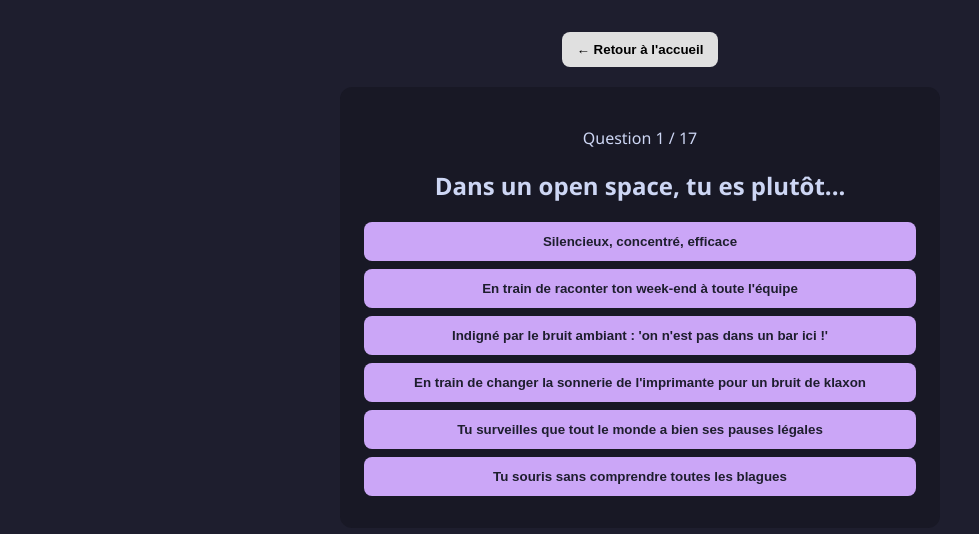
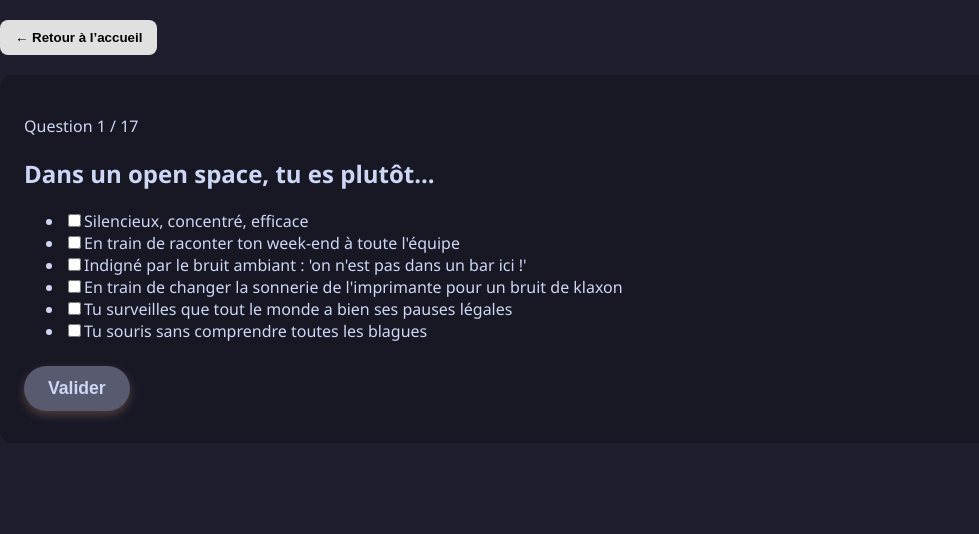
Before and after one commit to nefalis/quiz--personality, a React (Vite) app in the folder quiz_perso/: page / in a window 1280 px wide. Both pictures are taken after a click on the button "Quiz Personnalité". Shown: the top 534 px of the page, without its empty margins (0-979 px from the left). Built offline with nearby package versions, Linux system fonts and the light colour scheme.

Commit message:
add multi choice

```diff
--- a/quiz_perso/src/App.css
+++ b/quiz_perso/src/App.css
@@ -34,7 +34,6 @@ body {
 
 .choice-button {
   display: block;
-  width: 100%;
   background-color: var(--mauve);
   color: var(--base);
   border: none;
@@ -63,6 +62,7 @@ body {
   padding: 10px 15px;
   border-radius: 8px;
   margin-bottom: 20px;
+  margin-top: 20px;
   font-weight: bold;
   cursor: pointer;
 }
@@ -70,3 +70,28 @@ body {
 .back-button:hover {
   background-color: #d6d6d6;
 }
+
+.validate-button {
+  margin-top: 1.5rem;
+  padding: 0.75rem 1.5rem;
+  font-size: 1.1rem;
+  background-color: #fab387;
+  color: #1e1e2e;
+  border: none;
+  border-radius: 1.5rem;
+  box-shadow: 0 4px 10px rgba(250, 179, 135, 0.25);
+  transition: all 0.3s ease;
+  cursor: pointer;
+  font-weight: 600;
+}
+
+.validate-button:hover:not(:disabled) {
+  background-color: #f9a97c;
+  box-shadow: 0 0 10px #fab387aa;
+}
+
+.validate-button:disabled {
+  background-color: #585b70;
+  color: #cdd6f4;
+  cursor: not-allowed;
+}
--- a/quiz_perso/src/App.jsx
+++ b/quiz_perso/src/App.jsx
@@ -20,6 +20,7 @@ function App() {
   const handleBackToHome = () => {
     setSelectedQuiz(null);
   };
+
 
   if (!selectedQuiz) {
     return <Home onSelectQuiz={handleSelectQuiz} />;
--- a/quiz_perso/src/components/QuizContainer.jsx
+++ b/quiz_perso/src/components/QuizContainer.jsx
@@ -1,12 +1,13 @@
-import React, { useState } from "react";
+import { useState } from "react";
 
-function QuizContainer({ questions, ResultComponent, QuestionComponent, onBack }) {
+function QuizContainer({ questions, QuestionComponent, ResultComponent, onBack }) {
     const [current, setCurrent] = useState(0);
     const [answers, setAnswers] = useState([]);
     const [showResult, setShowResult] = useState(false);
 
-    const handleAnswer = (personality) => {
-        setAnswers([...answers, personality]);
+    const handleAnswer = (selectedPersonalities) => {
+        setAnswers([...answers, ...selectedPersonalities]);
+
         const next = current + 1;
         if (next < questions.length) {
         setCurrent(next);
@@ -15,27 +16,36 @@ function QuizContainer({ questions, ResultComponent, QuestionComponent, onBack }
         }
     };
 
-    const getResult = () => {
-    const count = {};
-    answers.forEach((p) => {
-        count[p] = (count[p] || 0) + 1;
+    const computeResults = () => {
+        const count = {};
+        answers.forEach((personality) => {
+        count[personality] = (count[personality] || 0) + 1;
         });
-        return Object.entries(count).sort((a, b) => b[1] - a[1])[0][0];
+
+        const total = answers.length;
+        const results = Object.entries(count)
+        .sort((a, b) => b[1] - a[1])
+        .map(([personality, freq]) => ({
+            personality,
+            percentage: ((freq / total) * 100).toFixed(1),
+        }));
+
+        return results;
     };
 
     return (
-        <div className="container">
-        <button className="back-button" onClick={onBack}>← Retour à l'accueil</button>
+        <div className="quiz-container">
+        <button onClick={onBack} className="back-button">← Retour à l’accueil</button>
 
         {!showResult ? (
             <QuestionComponent
             question={questions[current]}
+            onAnswer={handleAnswer}
             currentQuestionIndex={current}
             totalQuestions={questions.length}
-            onAnswer={handleAnswer}
             />
         ) : (
-            <ResultComponent personality={getResult()} />
+            <ResultComponent results={computeResults()} />
         )}
         </div>
     );
--- a/quiz_perso/src/components_food/Question_food.jsx
+++ b/quiz_perso/src/components_food/Question_food.jsx
@@ -1,3 +1,5 @@
+import { useState } from "react";
+
 export const questions = [
 {
     text: "Que choisis-tu comme snack à minuit ?",
@@ -208,21 +210,49 @@ export const questions = [
 ];
 
 function Question({ question, onAnswer, currentQuestionIndex, totalQuestions }) {
+    const [selectedChoices, setSelectedChoices] = useState([]);
+
+    const toggleChoice = (personality) => {
+        setSelectedChoices(prev =>
+        prev.includes(personality)
+            ? prev.filter(p => p !== personality)
+            : [...prev, personality]
+        );
+    };
+
+    const handleSubmit = () => {
+        if (selectedChoices.length === 0) return;
+        onAnswer(selectedChoices);
+        setSelectedChoices([]);
+    };
+
     return (
         <div className="question-card">
         <p>
             Question {currentQuestionIndex + 1} / {totalQuestions}
         </p>
         <h2>{question.text}</h2>
+        <ul>
             {question.choices.map((choice, index) => (
+            <li key={index}>
+                <label className="choice-item">
+                <input
+                    type="checkbox"
+                    checked={selectedChoices.includes(choice.personality)}
+                    onChange={() => toggleChoice(choice.personality)}
+                />
+                {choice.text}
+                </label>
+            </li>
+            ))}
+        </ul>
         <button
-        key={index}
-        className="choice-button"
-        onClick={() => onAnswer(choice.personality)}
+            onClick={handleSubmit}
+            className={`choice-button validate-button ${selectedChoices.length === 0 ? 'disabled' : ''}`}
+            disabled={selectedChoices.length === 0}
         >
-        {choice.text}
+            Valider
         </button>
-    ))}
         </div>
     );
 }
--- a/quiz_perso/src/components_food/Result_food.jsx
+++ b/quiz_perso/src/components_food/Result_food.jsx
@@ -7,12 +7,18 @@ Welsh: "Tu vis pour le fromage fondu. Ton cœur est fait de cheddar, ta foi en l
 Troll: "Toi tu cherches la drouille !"
 };
 
-function Result({ personality }) {
+function Result({ results }) {
+    const topResults = results.slice(0, 2);
+
     return (
         <div className="result-card">
         <h2>Ton profil culinaire :</h2>
-    <h3>{personality}</h3>
+        {topResults.map(({ personality, percentage }) => (
+            <div key={personality} className="result-block">
+            <h3>{personality} - {percentage}%</h3>
             <p>{descriptions[personality]}</p>
+            </div>
+        ))}
         </div>
     );
 }
--- a/quiz_perso/src/components_perso/Questions.jsx
+++ b/quiz_perso/src/components_perso/Questions.jsx
@@ -1,3 +1,5 @@
+import { useState } from "react";
+
 export const questions = [
 {
     text: "Dans un open space, tu es plutôt...",
@@ -177,22 +179,51 @@ export const questions = [
 },
 ];
 
+
 function Question({ question, onAnswer, currentQuestionIndex, totalQuestions }) {
+    const [selectedChoices, setSelectedChoices] = useState([]);
+
+    const toggleChoice = (personality) => {
+        setSelectedChoices(prev =>
+        prev.includes(personality)
+            ? prev.filter(p => p !== personality)
+            : [...prev, personality]
+        );
+    };
+
+    const handleSubmit = () => {
+        if (selectedChoices.length === 0) return;
+        onAnswer(selectedChoices);
+        setSelectedChoices([]);
+    };
+
     return (
         <div className="question-card">
         <p>
             Question {currentQuestionIndex + 1} / {totalQuestions}
         </p>
         <h2>{question.text}</h2>
+        <ul>
             {question.choices.map((choice, index) => (
+            <li key={index}>
+                <label className="choice-item">
+                <input
+                    type="checkbox"
+                    checked={selectedChoices.includes(choice.personality)}
+                    onChange={() => toggleChoice(choice.personality)}
+                />
+                {choice.text}
+                </label>
+            </li>
+            ))}
+        </ul>
         <button
-        key={index}
-        className="choice-button"
-        onClick={() => onAnswer(choice.personality)}
+            onClick={handleSubmit}
+            className={`choice-button validate-button ${selectedChoices.length === 0 ? 'disabled' : ''}`}
+            disabled={selectedChoices.length === 0}
         >
-        {choice.text}
+            Valider
         </button>
-    ))}
         </div>
     );
 }
--- a/quiz_perso/src/components_perso/Result.jsx
+++ b/quiz_perso/src/components_perso/Result.jsx
@@ -7,14 +7,20 @@ Rebel: "Tu es un Rebel ! Tu détestes l’injustice, les abus de pouvoir, et les
 Normal: "Tu es Normal, dans un monde où tout le monde semble un peu bizarre. Tu ne cries pas, tu ne trolles pas, tu ne parles pas trop, tu n’es ni trop naïf, ni trop révolté. Tu fais les choses bien, à ton rythme, et tu ne cherches pas à te démarquer à tout prix. Mais c’est justement ça qui te rend spécial : tu es le point d’équilibre dans ce cirque ambiant. Un repère stable au milieu du chaos. "
 };
 
-function Result({ personality }) {
-return (
-    <div className="result-card">
-    <h2>Ton profil de personnalité :</h2>
-    <h3>{personality}</h3>
-    <p>{descriptions[personality]}</p>
-    </div>
-);
+function Result({ results }) {
+    const topResults = results.slice(0, 2);
+
+    return (
+        <div className="result-card">
+        <h2>Ton profil  :</h2>
+        {topResults.map(({ personality, percentage }) => (
+            <div key={personality} className="result-block">
+            <h3>{personality} - {percentage}%</h3>
+            <p>{descriptions[personality]}</p>
+            </div>
+        ))}
+        </div>
+    );
 }
 
 export default Result;
```
Lines whose indentation alone changed are shown as unchanged.
